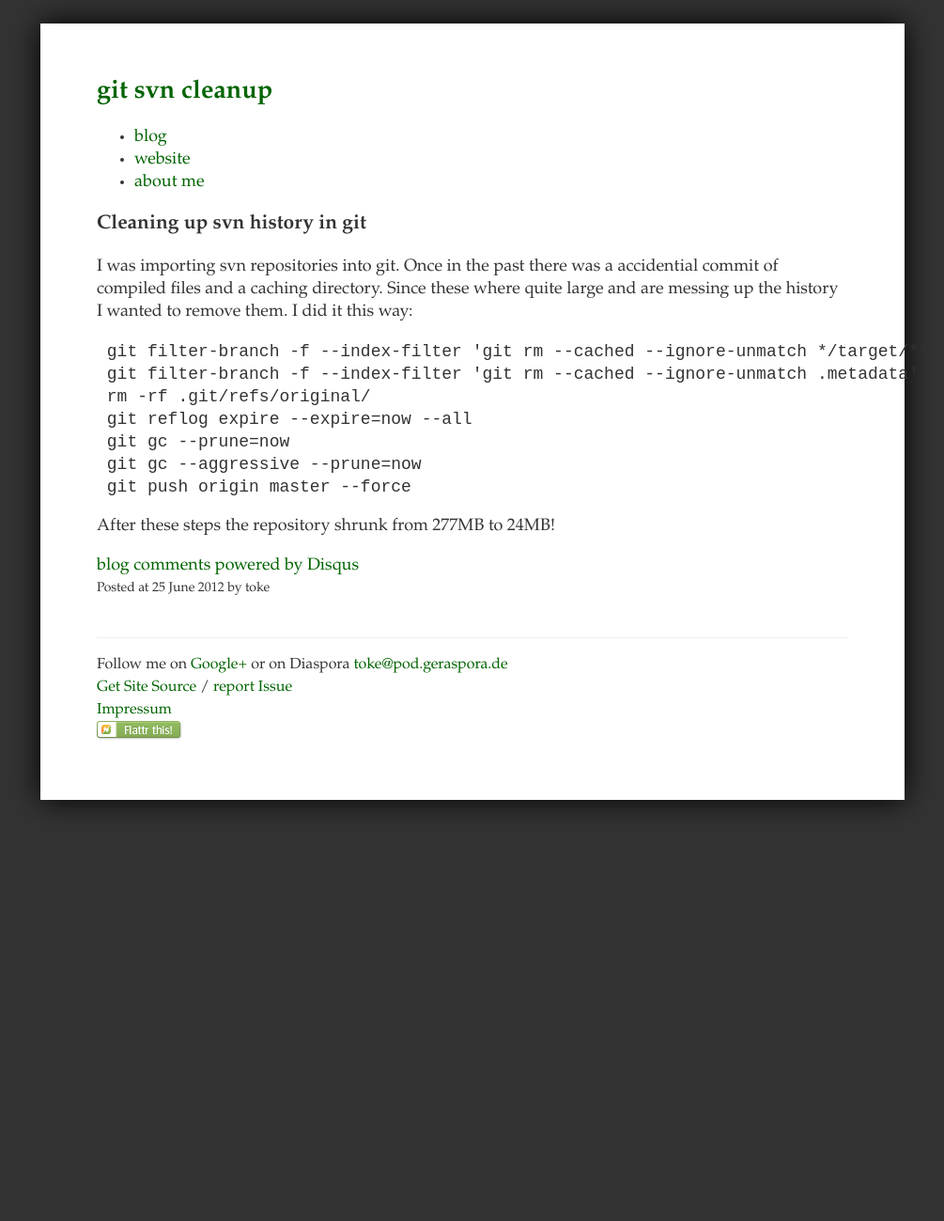
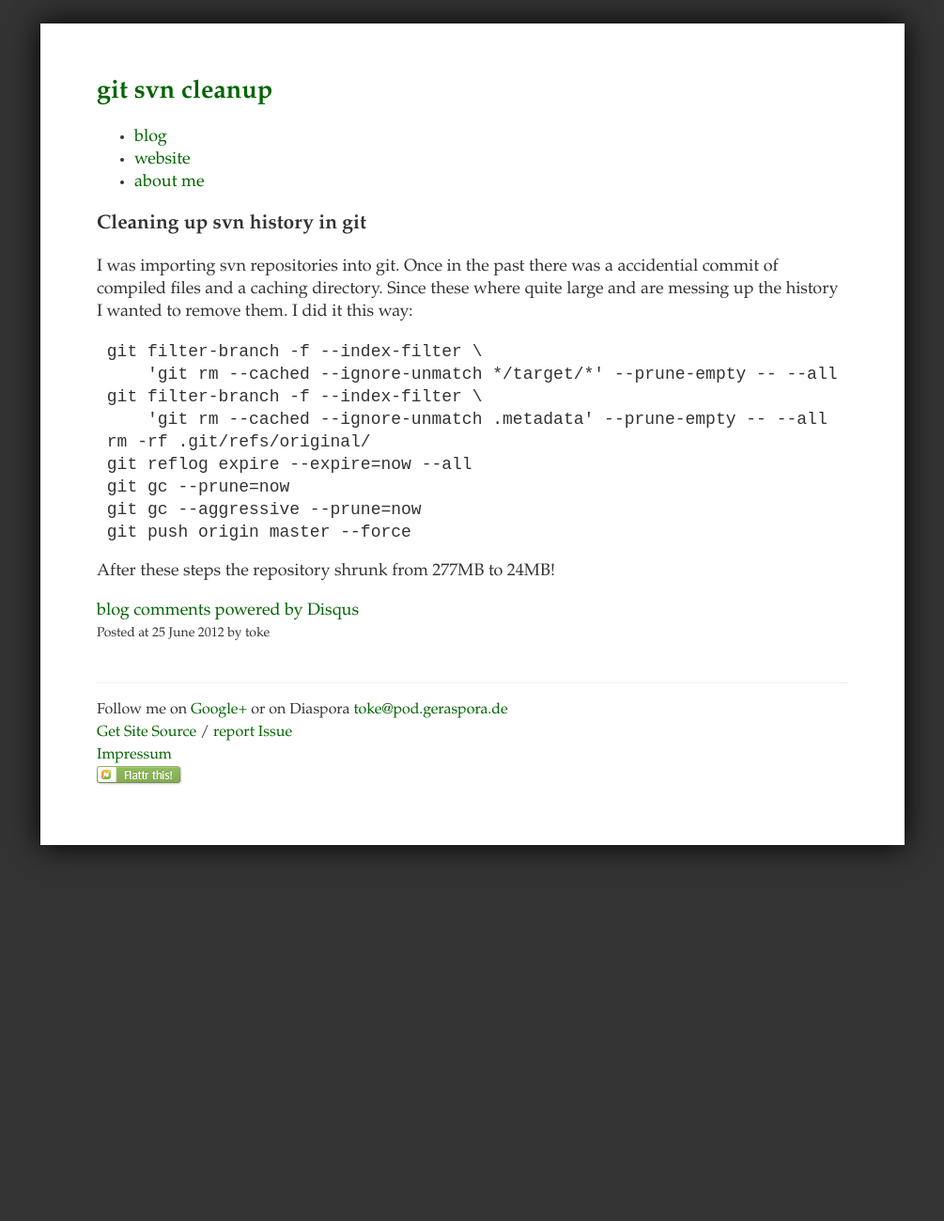
Before and after one commit to toke/toke.de, a Jekyll site: the page built from _posts/2012-06-08-git-svn-cleanup.markdown, in a window 1280 px wide. Shown: the whole page at 94% size, without its empty margins (137-1142 px from the left). Built offline with Jekyll 4.4.1, drawn with Linux system fonts in a browser that asks for light colours; comment, search, counter and statistics services are not loaded; before the commit the page ends 1251 px from its top, so only the background shows below that.

Commit message:
Break the lines in code template

```diff
--- a/_posts/2012-06-08-git-svn-cleanup.markdown
+++ b/_posts/2012-06-08-git-svn-cleanup.markdown
@@ -12,8 +12,10 @@ there was a accidential commit of compiled files and a caching
 directory. Since these where quite large and are messing up the
 history I wanted to remove them. I did it this way:
 
-     git filter-branch -f --index-filter 'git rm --cached --ignore-unmatch */target/*' --prune-empty -- --all
-     git filter-branch -f --index-filter 'git rm --cached --ignore-unmatch .metadata' --prune-empty -- --all
+     git filter-branch -f --index-filter \
+         'git rm --cached --ignore-unmatch */target/*' --prune-empty -- --all
+     git filter-branch -f --index-filter \
+         'git rm --cached --ignore-unmatch .metadata' --prune-empty -- --all
      rm -rf .git/refs/original/
      git reflog expire --expire=now --all
      git gc --prune=now
```
